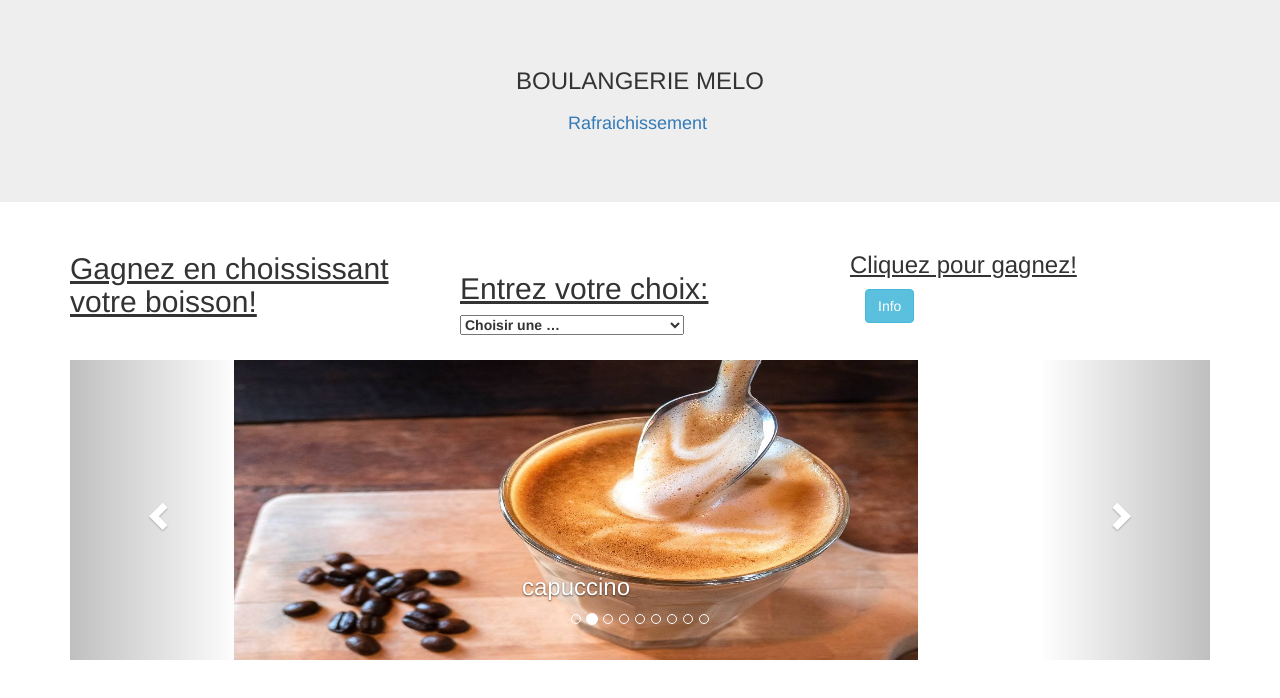
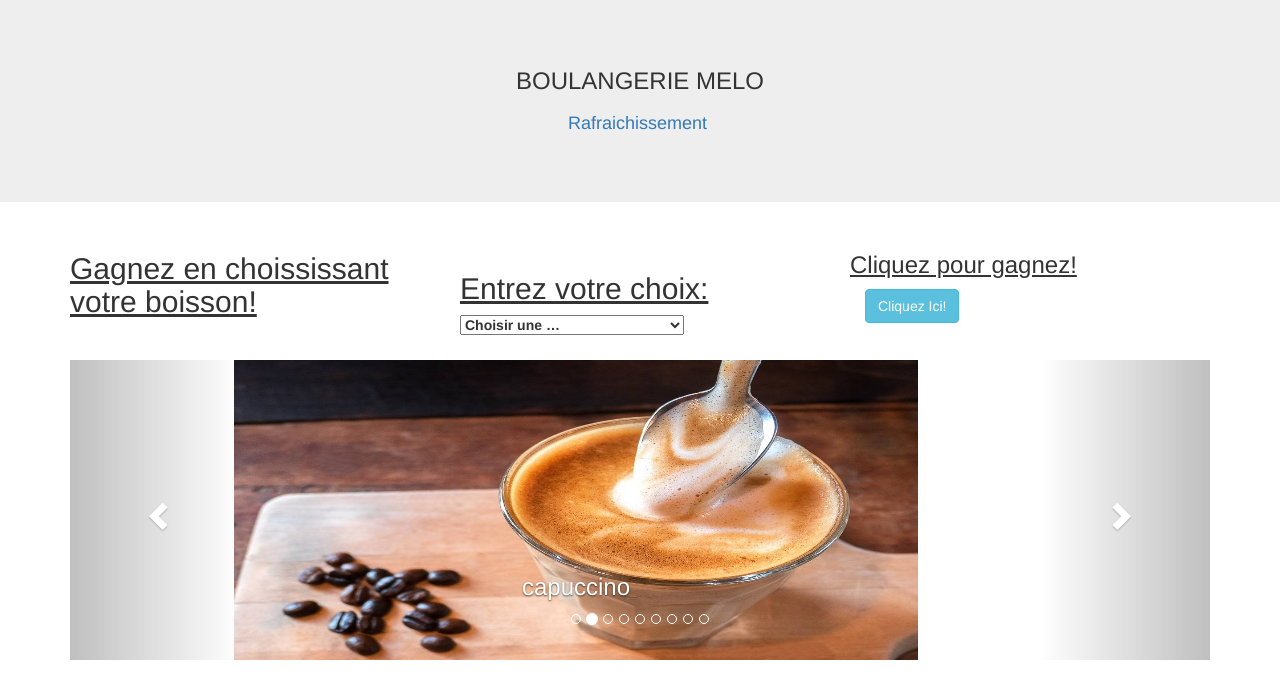
Before and after one commit to charliewambo31/jeu-dev-syst, a plain HTML site: page index.html in a window 1280 px wide. Shown: the top 698 px of the page. Drawn offline with nearby package versions, Linux system fonts and the light colour scheme.

Commit message:
changement nom du bouton

```diff
--- a/index.html
+++ b/index.html
@@ -66,7 +66,7 @@
             <div class="container">
 
 
-              <button type="button" class="btn btn-info" id="button">Info</button>
+              <button type="button" class="btn btn-info" id="button">Cliquez Ici!</button>
             </div>
             <!-- </div> -->
 
```
